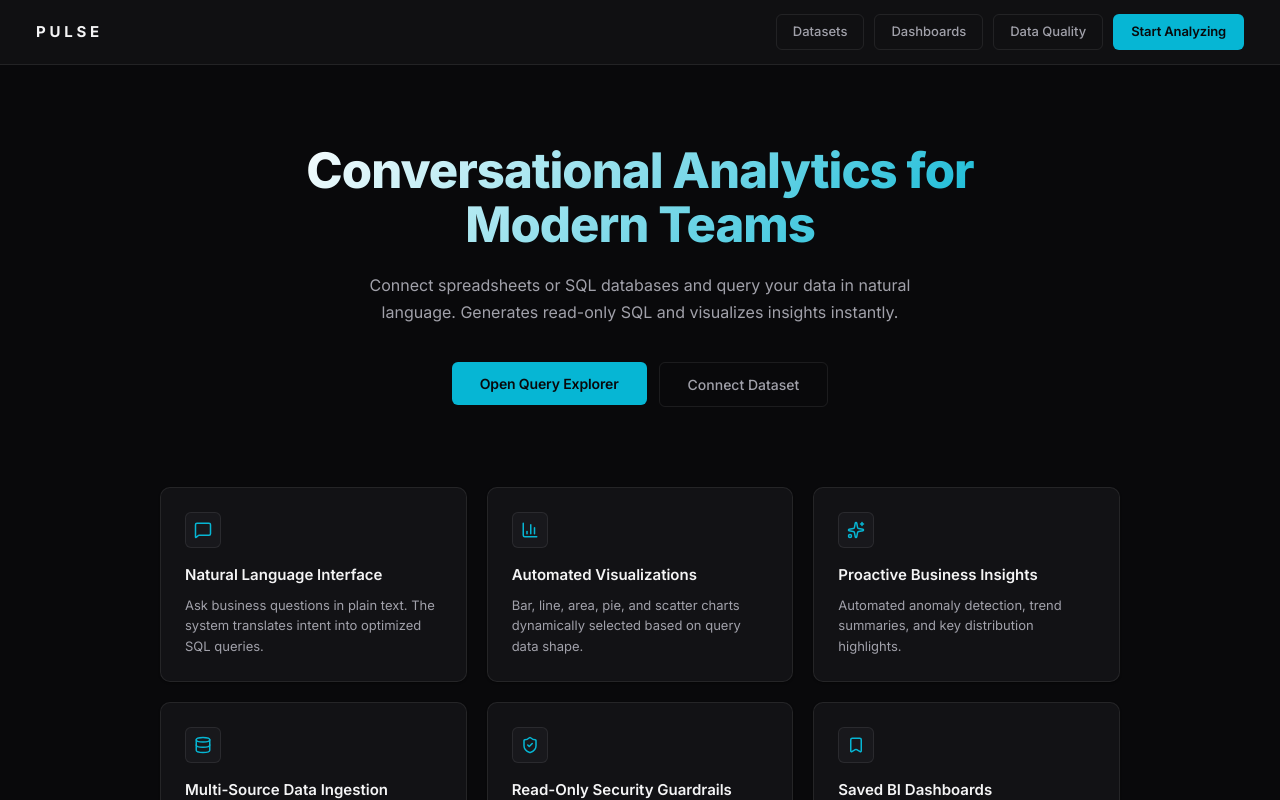
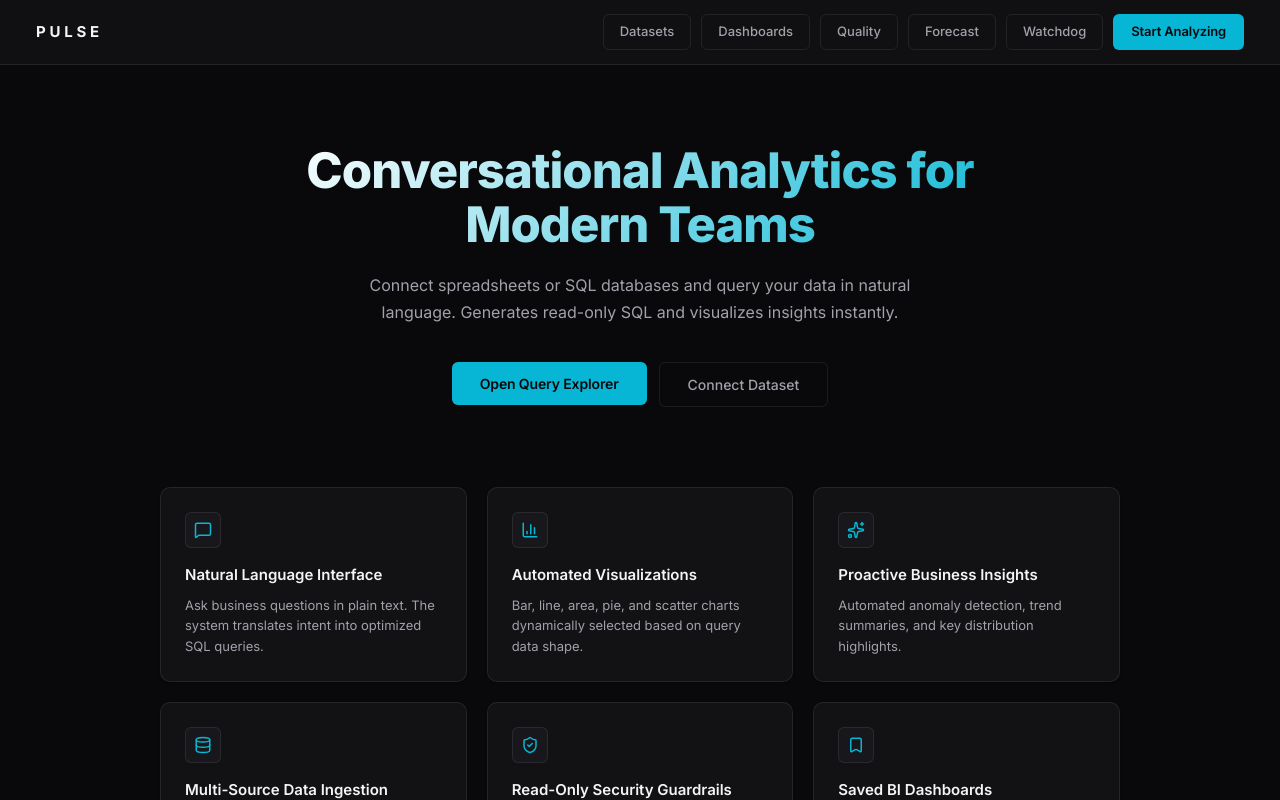
Before and after one commit to Giancyril/Pulse, a Next.js app in the folder frontend/: page / in a window 1280 px wide. Shown: the top 800 px of the page. Built offline with nearby package versions, Linux system fonts and the light colour scheme.

Commit message:
feat(nav): add Forecast and Watchdog navigation links to landing page navbar

```diff
--- a/frontend/app/page.tsx
+++ b/frontend/app/page.tsx
@@ -85,7 +85,13 @@ export default function HomePage() {
             <button className="btn-ghost" style={{ fontSize: 13 }}>Dashboards</button>
           </Link>
           <Link href="/profiling">
-            <button className="btn-ghost" style={{ fontSize: 13 }}>Data Quality</button>
+            <button className="btn-ghost" style={{ fontSize: 13 }}>Quality</button>
+          </Link>
+          <Link href="/forecast">
+            <button className="btn-ghost" style={{ fontSize: 13 }}>Forecast</button>
+          </Link>
+          <Link href="/alerts">
+            <button className="btn-ghost" style={{ fontSize: 13 }}>Watchdog</button>
           </Link>
           <Link href="/chat">
             <button className="btn-primary" style={{ fontSize: 13 }}>Start Analyzing</button>
```
